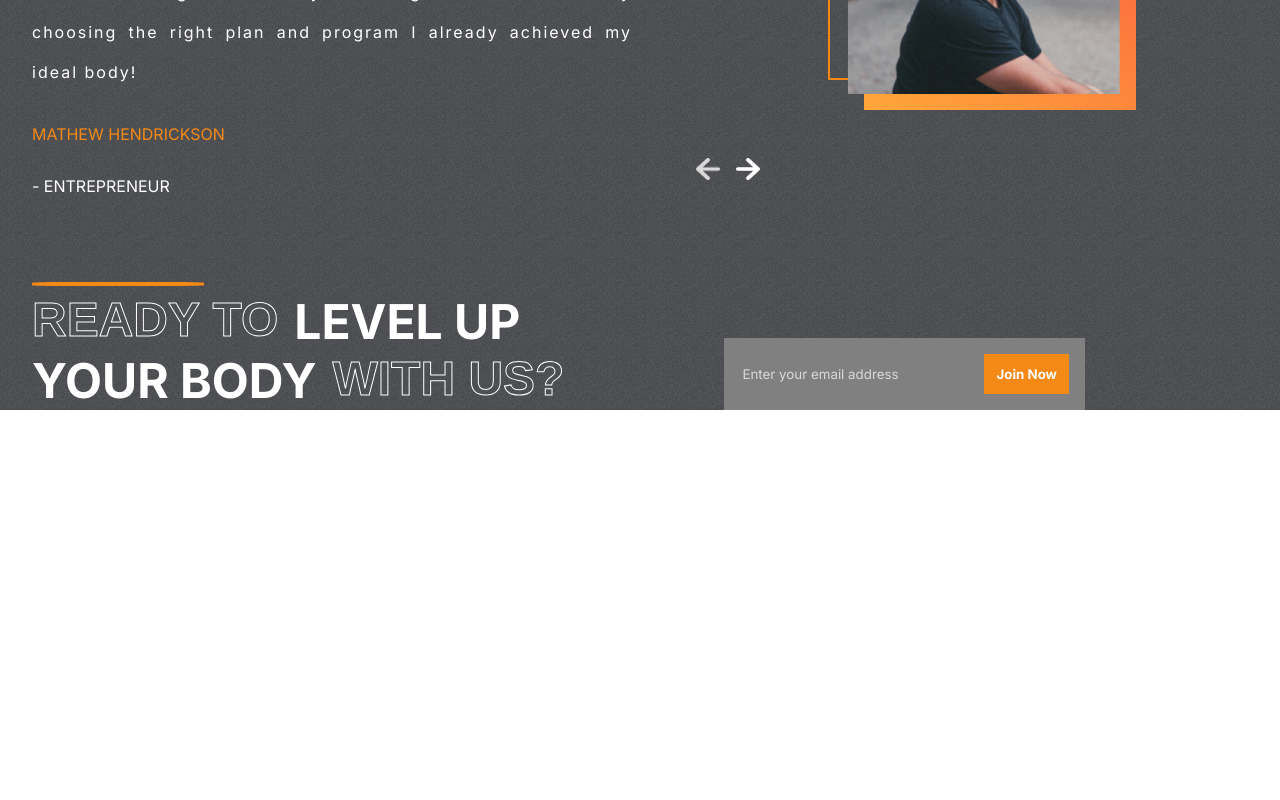
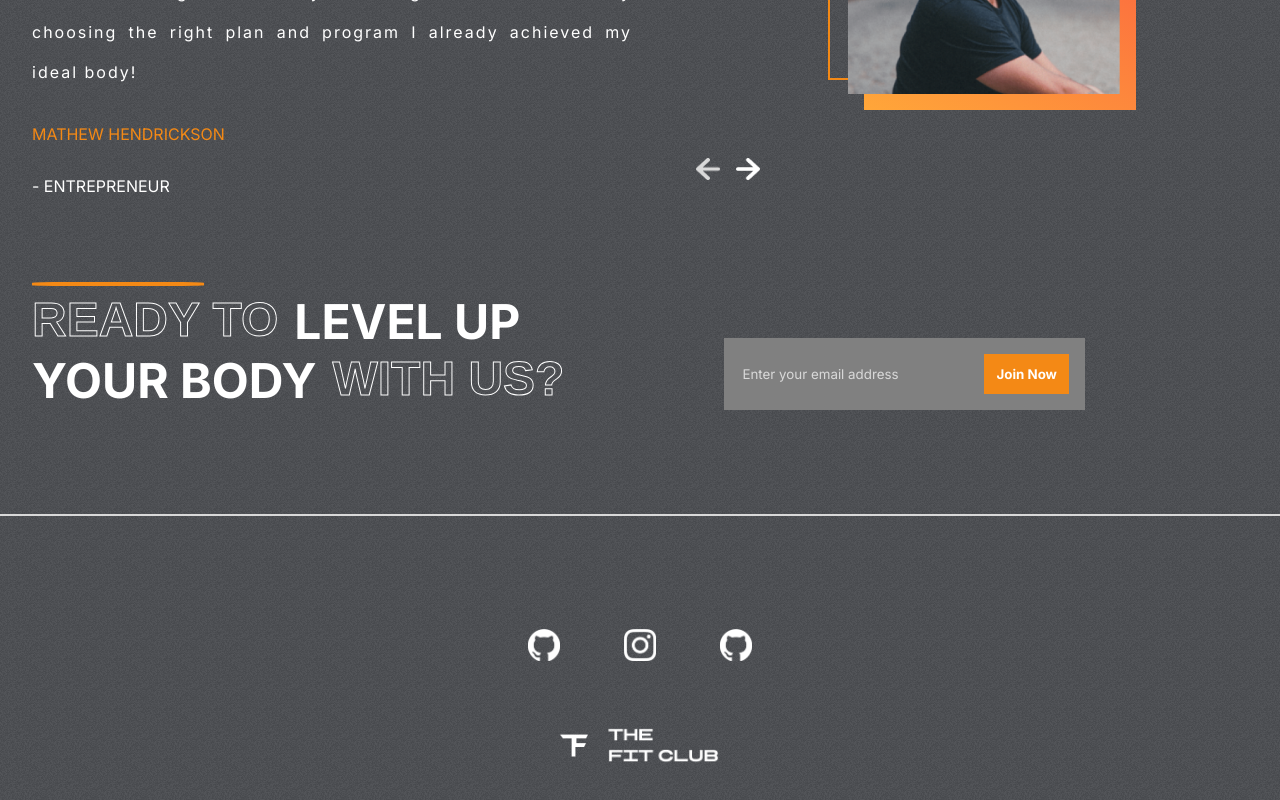
Before and after one commit to przemeklange/fit-gym-react, a React (Create React App) app: page / in a window 1280 px wide. Shown: the part 2852-3652 px from the top of the page. Before the commit the page ends 3262 px from the top, so only its background shows below. Built offline with nearby package versions, Linux system fonts and the light colour scheme.

Commit message:
add component footer

```diff
--- a/src/App.js
+++ b/src/App.js
@@ -5,6 +5,7 @@
 import Plans from './components/Plans/Plans'
 import Testimonials from './components/Testimonials/Testimonials';
 import Join from './components/Join/Join';
+import Footer from './components/Footer/Footer';
 
 function App() {
   return (
@@ -15,6 +16,7 @@
       <Plans />
       <Testimonials />
       <Join />
+      <Footer />
     </div>
   );
 }
--- /dev/null
+++ b/src/components/Footer/Footer.css
@@ -0,0 +1,32 @@
+.Footer-container {
+  position: relative;
+}
+
+.Footer-container > hr {
+  border: 1px solid var(--lightgray);
+}
+
+.footer {
+  padding: 1rem 2rem;
+  display: flex;
+  flex-direction: column;
+  gap: 4rem;
+  justify-content: center;
+  align-items: center;
+  height: 20rem;
+}
+
+.social-links {
+  display: flex;
+  gap: 4rem;
+}
+
+.social-links > img {
+  width: 2rem;
+  height: 2rem;
+  cursor: pointer;
+}
+
+.logo-f > img {
+  width: 10rem;
+}
--- /dev/null
+++ b/src/components/Footer/Footer.jsx
@@ -0,0 +1,26 @@
+import React from "react";
+import "./Footer.css";
+import Github from "../../assets/github.png";
+import Instagram from "../../assets/instagram.png";
+import Linkedin from "../../assets/github.png";
+import Logo from "../../assets/logo.png";
+
+const Footer = () => {
+  return (
+    <div className="Footer-container">
+      <hr />
+      <div className="footer">
+        <div className="social-links">
+          <img src={Github} alt="" />
+          <img src={Instagram} alt="" />
+          <img src={Linkedin} alt="" />
+        </div>
+        <div className="logo-f">
+          <img src={Logo} alt="" />
+        </div>
+      </div>
+    </div>
+  );
+};
+
+export default Footer;
```
